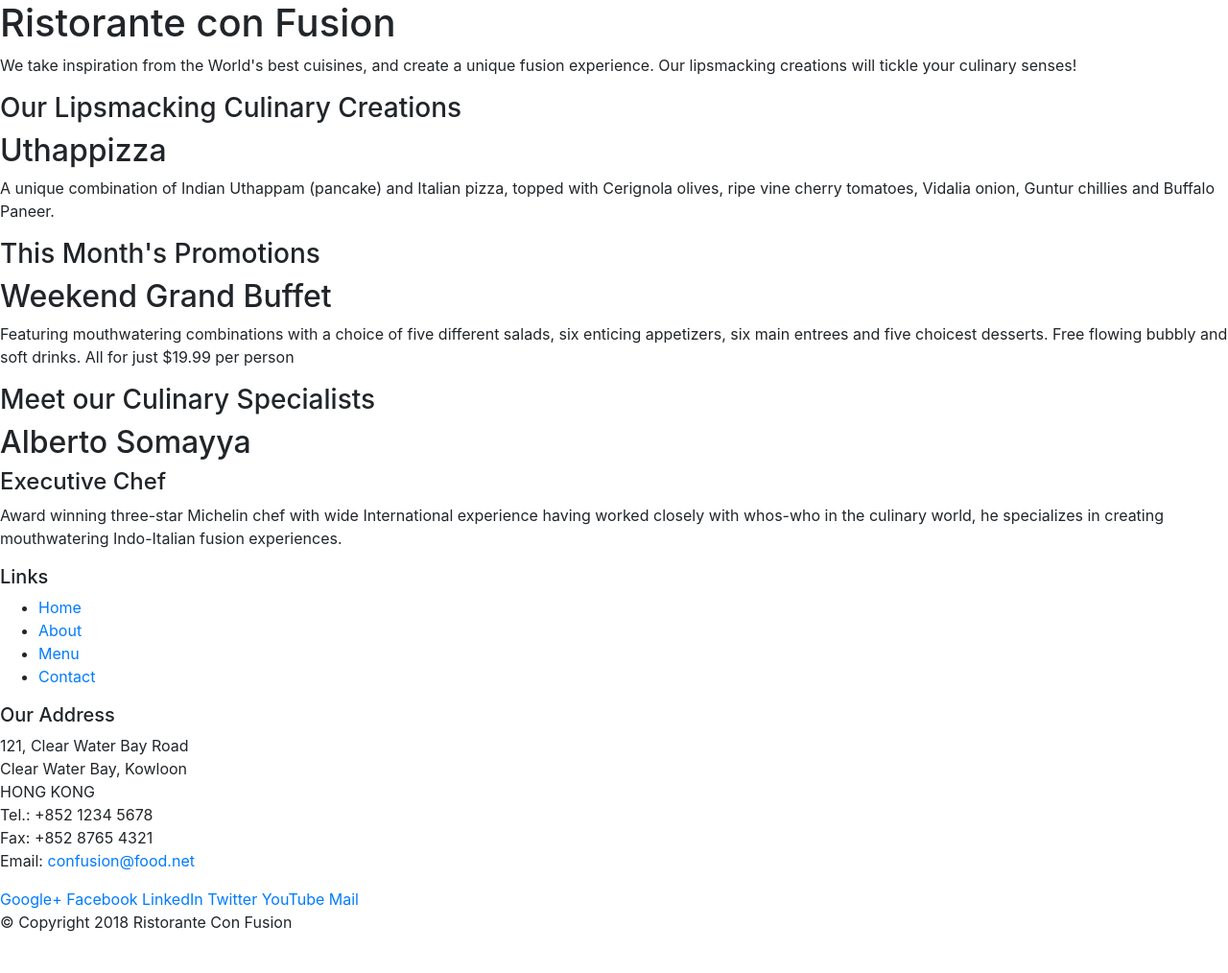
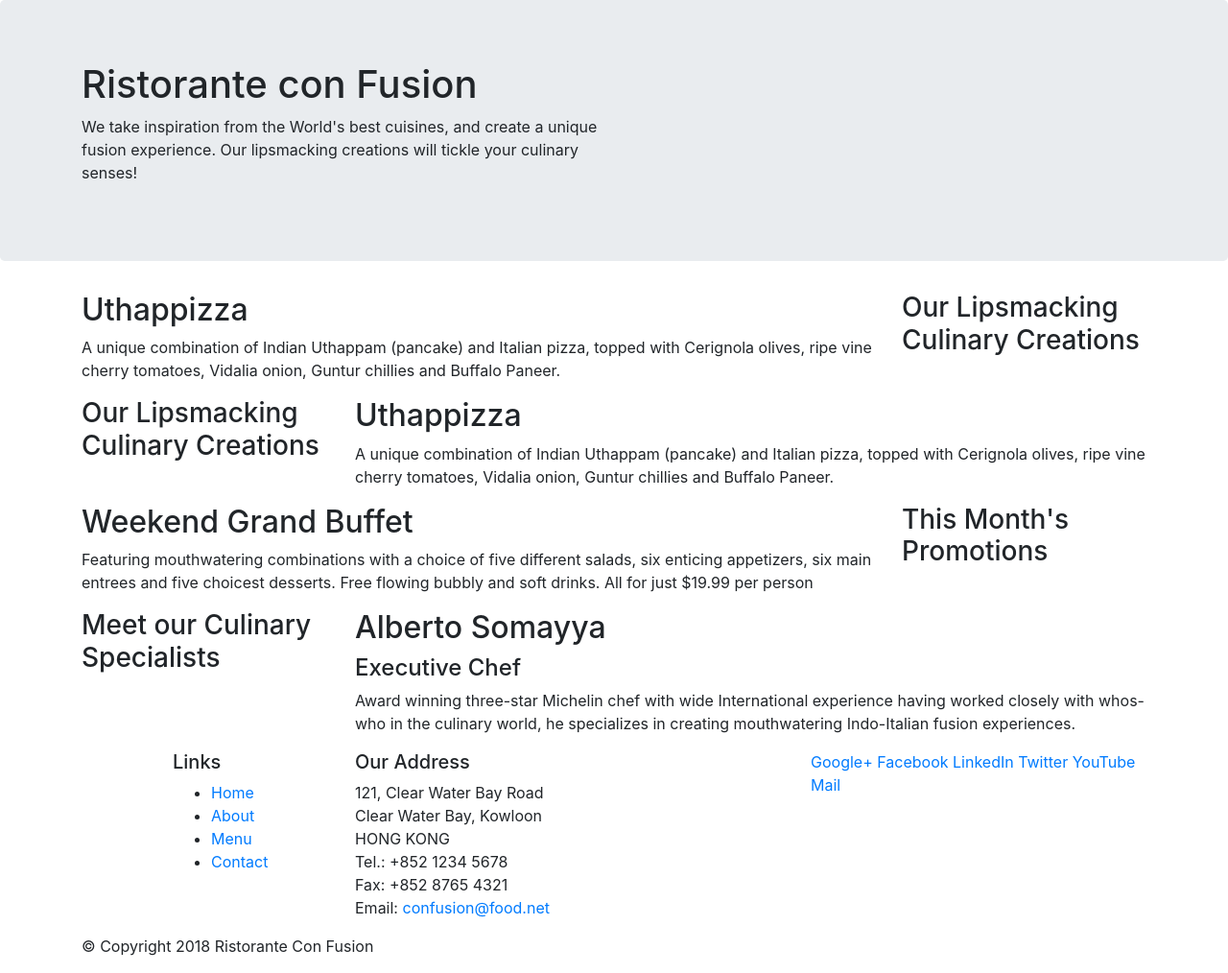
Before and after one commit to anupsingh0512/Bootstrap, a website: page index.html in a window 1280 px wide. Shown: the whole page at 96% size. Before the commit the page ends 989 px from the top, so only its background shows below. Drawn offline with nearby package versions, Linux system fonts and the light colour scheme.

Commit message:
Bootstrap Grid Part - 1

```diff
--- a/index.html
+++ b/index.html
@@ -18,10 +18,10 @@
   </head>
 
   <body>
-    <header>
-      <div>
-        <div>
-          <div>
+    <header class="jumbotron">
+      <div class="container">
+        <div class="row">
+          <div class="col-12 col-sm-6">
             <h1>Ristorante con Fusion</h1>
             <p>
               We take inspiration from the World's best cuisines, and create a
@@ -29,17 +29,30 @@
               your culinary senses!
             </p>
           </div>
-          <div></div>
+          <div class="col-12 col-sm"></div>
         </div>
       </div>
     </header>
 
-    <div>
-      <div>
-        <div>
+    <div class="container">
+      <div class="row">
+        <div class="col-12 col-sm-4 order-sm-last col-md-3">
           <h3>Our Lipsmacking Culinary Creations</h3>
         </div>
-        <div>
+        <div class="col col-sm order-sm-first col-md">
+          <h2>Uthappizza</h2>
+          <p>
+            A unique combination of Indian Uthappam (pancake) and Italian pizza,
+            topped with Cerignola olives, ripe vine cherry tomatoes, Vidalia
+            onion, Guntur chillies and Buffalo Paneer.
+          </p>
+        </div>
+      </div>
+      <div class="row">
+        <div class="col-12 col-sm-4 col-md-3">
+          <h3>Our Lipsmacking Culinary Creations</h3>
+        </div>
+        <div class="col col-sm col-md">
           <h2>Uthappizza</h2>
           <p>
             A unique combination of Indian Uthappam (pancake) and Italian pizza,
@@ -49,11 +62,11 @@
         </div>
       </div>
 
-      <div>
-        <div>
+      <div class="row">
+        <div class="col-12 col-sm-4 order-sm-last col-md-3">
           <h3>This Month's Promotions</h3>
         </div>
-        <div>
+        <div class="col col-sm order-sm-first col-md">
           <h2>Weekend Grand Buffet</h2>
           <p>
             Featuring mouthwatering combinations with a choice of five different
@@ -64,11 +77,11 @@
         </div>
       </div>
 
-      <div>
-        <div>
+      <div class="row">
+        <div class="col-12 col-sm-4 col-md-3">
           <h3>Meet our Culinary Specialists</h3>
         </div>
-        <div>
+        <div class="col col-sm col-md">
           <h2>Alberto Somayya</h2>
           <h4>Executive Chef</h4>
           <p>
@@ -82,9 +95,9 @@
     </div>
 
     <footer>
-      <div>
-        <div>
-          <div>
+      <div class="container">
+        <div class="row">
+          <div class="col-4 offset-1 col-sm-2">
             <h5>Links</h5>
             <ul>
               <li><a href="#">Home</a></li>
@@ -93,7 +106,7 @@
               <li><a href="#">Contact</a></li>
             </ul>
           </div>
-          <div>
+          <div class="col-7 col-sm-5">
             <h5>Our Address</h5>
             <address>
               121, Clear Water Bay Road<br />
@@ -104,7 +117,7 @@
               Email: <a href="mailto:confusion@food.net">confusion@food.net</a>
             </address>
           </div>
-          <div>
+          <div class="col-12 col-sm-4">
             <div>
               <a href="http://google.com/+">Google+</a>
               <a href="http://www.facebook.com/profile.php?id=">Facebook</a>
@@ -115,8 +128,8 @@
             </div>
           </div>
         </div>
-        <div>
-          <div>
+        <div class="row">
+          <div class="col-auto">
             <p>© Copyright 2018 Ristorante Con Fusion</p>
           </div>
         </div>
```
